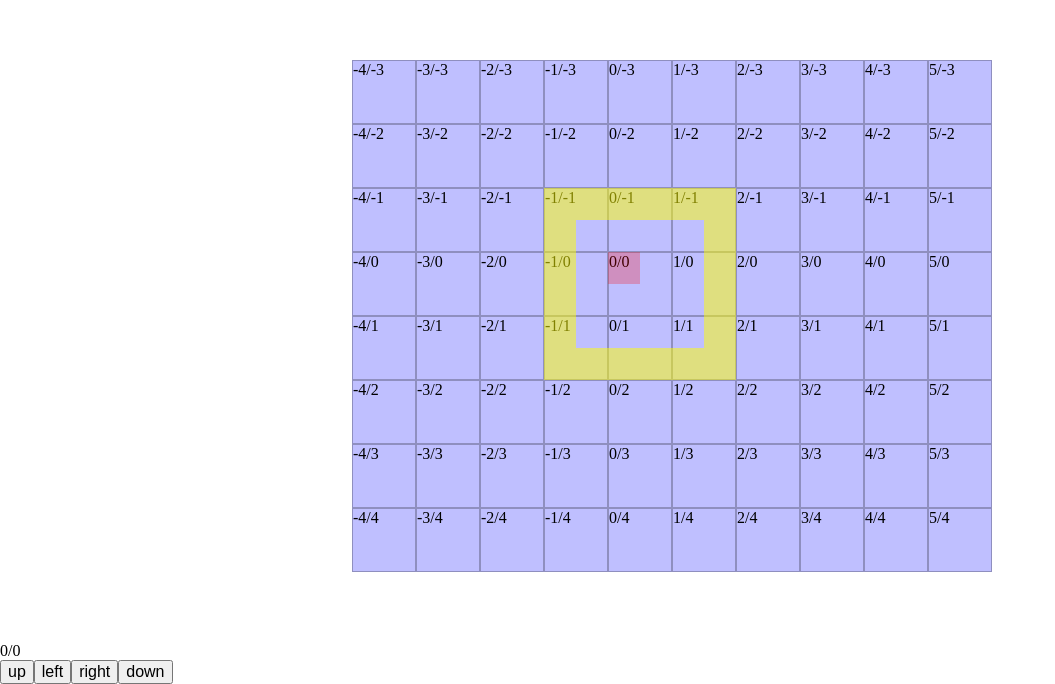
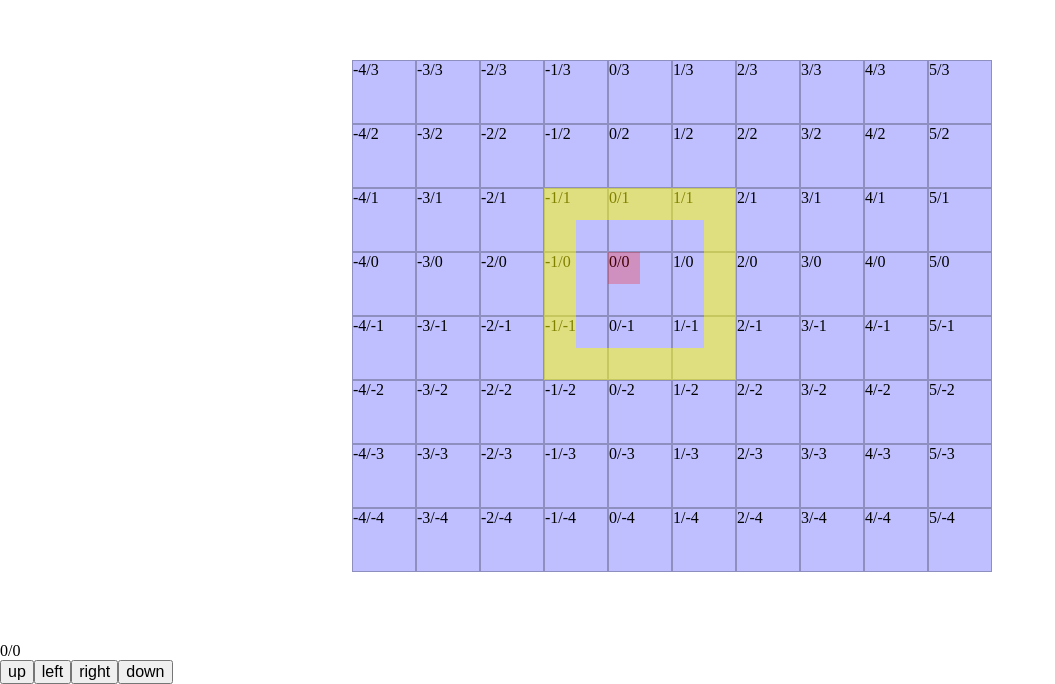
Before and after one commit to wishba/web-game-2, a React (Vite) app: page / in a window 1280 px wide. Shown: the part 116-800 px from the top of the page, without its empty margins (0-1055 px from the left). Built offline with nearby package versions, Linux system fonts and the light colour scheme.

Commit message:
fix y coordinate

```diff
--- a/src/components/GuideTile.jsx
+++ b/src/components/GuideTile.jsx
@@ -11,7 +11,7 @@ function GuideTile() {
       tileArray.push(<div key={`${indexWidth} ${indexHeight}`} className='GuideTile'>
         {indexWidth - (Math.ceil(tileWidth / 2) - 1)}
         /
-        {indexHeight - (Math.ceil(tileHeight / 2) - 1)}
+        {-1 * (indexHeight - (Math.ceil(tileHeight / 2) - 1))}
       </div>)
     }
 
```
